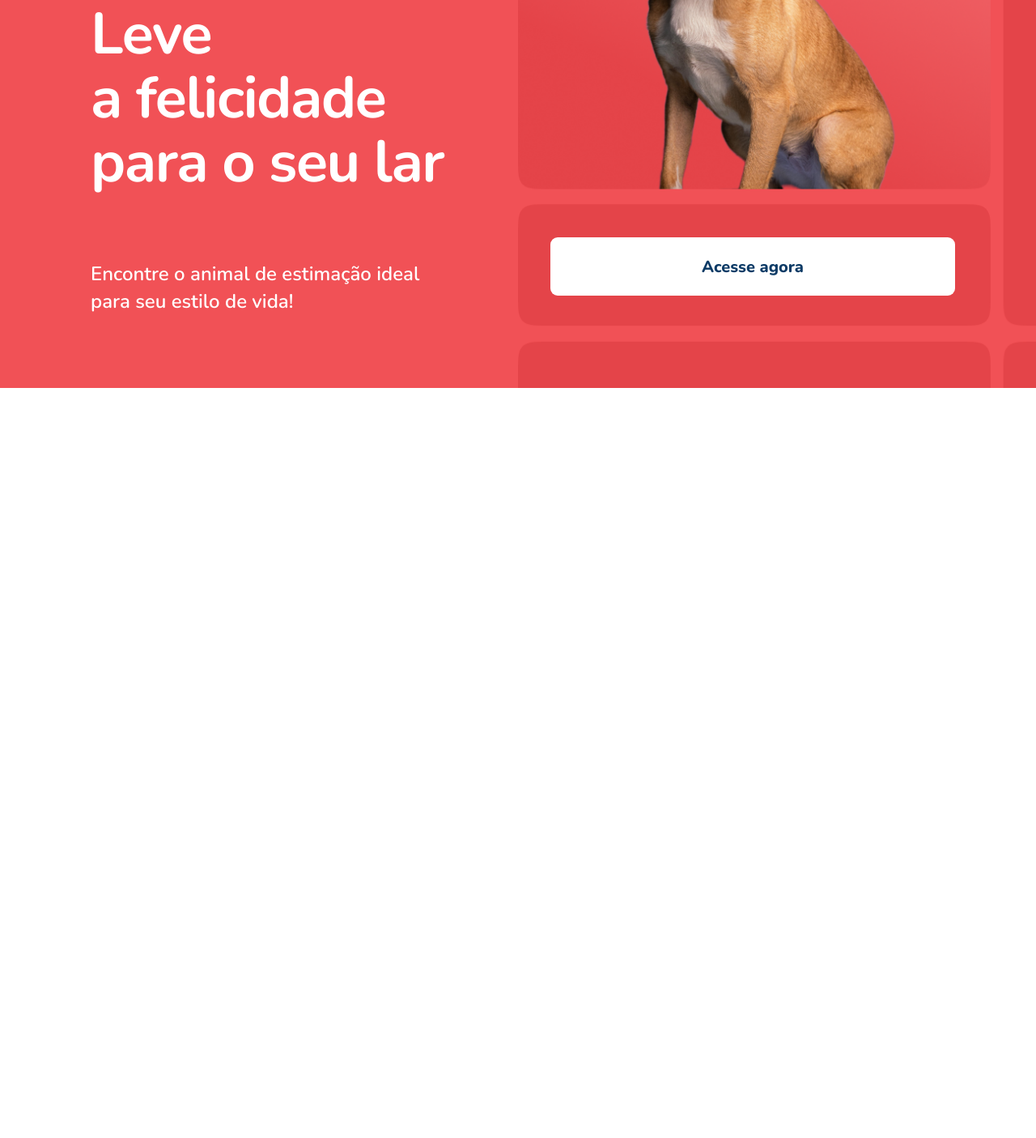
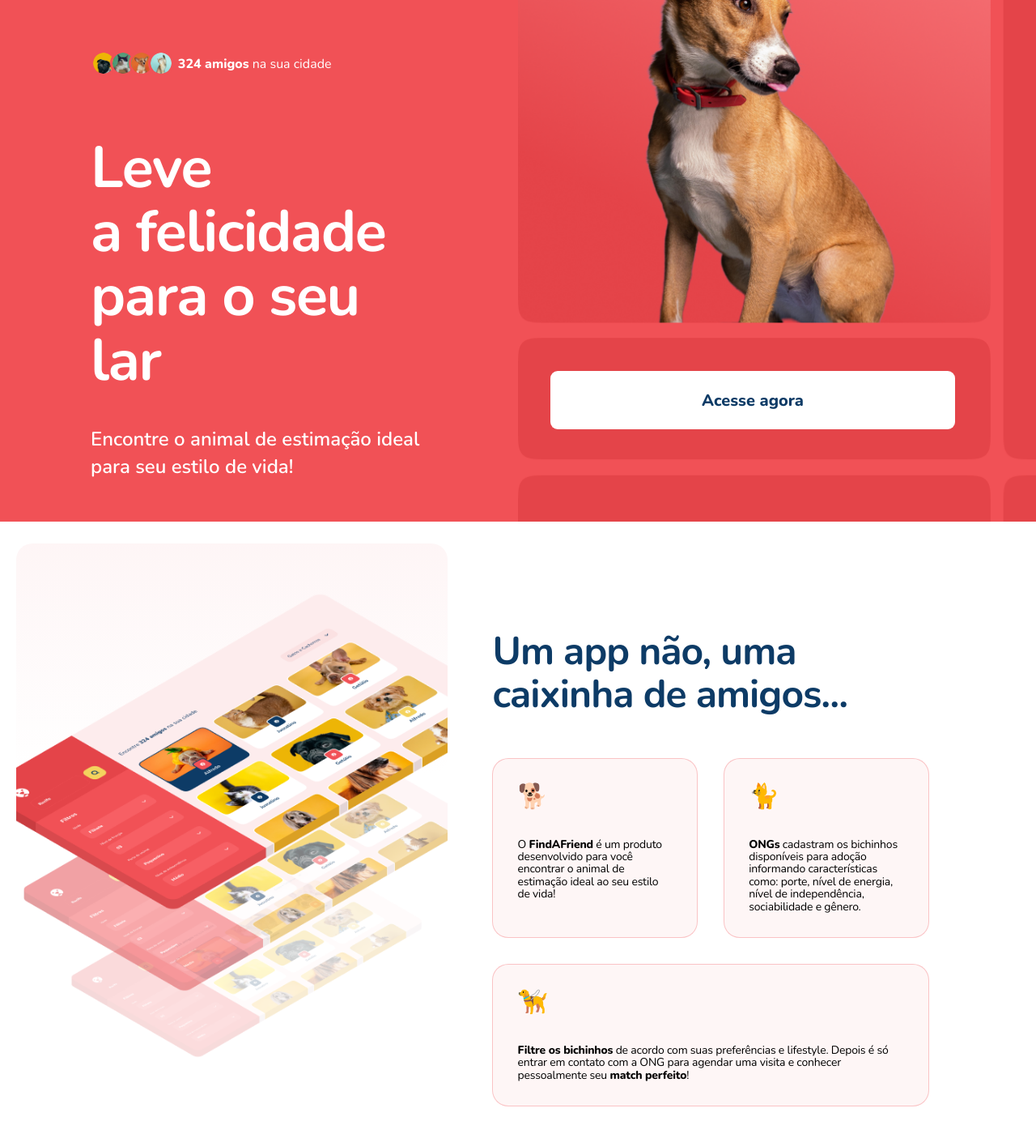
Before and after one commit to rocketseat-education/GCC-Find-A-Friend-Landing-Page, a plain HTML site: page index.html in a window 1280 px wide. Shown: the part 341-1746 px from the top of the page at 81% size. Before the commit the page ends 820 px from the top, so only its background shows below. Drawn offline with nearby package versions, Linux system fonts and the light colour scheme.

Commit message:
chore: created second section

```diff
--- a/index.html
+++ b/index.html
@@ -62,6 +62,30 @@
 
 
     </section>
+    <section id="about">
+        <div class="container">
+            <h1>Um app não, uma caixinha de amigos...</h1>
+                <div class="items">
+                    <div class="item">
+                        <p>🐕</p>
+                        <p>O <strong>FindAFriend</strong> é um produto desenvolvido para você encontrar o animal de estimação ideal ao seu estilo de vida!</p>
+                    </div>
+                    <div class="item">
+                        <p>🐈</p>
+                        <p><strong>ONGs</strong> cadastram os bichinhos disponíveis para adoção informando características como: porte, nível de energia, nível de independência, sociabilidade e gênero.</p>
+                    </div>
+                    <div class="item last">
+                        <p>🦮</p>
+                        <p><strong>Filtre os bichinhos</strong> de acordo com suas preferências e lifestyle. Depois é só entrar em contato com a ONG para agendar uma visita e conhecer pessoalmente seu <strong>match perfeito</strong>!</p>
+                    </div>
+                </div>
 
+        </div>
+        <div class="app-image-wrapper">
+            <div id="app-bg"></div>
+            <img src="./assets/img-app-mobile.png" alt="" id="app-mobile">
+            <img src="./assets/img-app.png" alt="" id="app-desktop">
+        </div>
+    </section>
 </body>
 </html>
--- a/style.css
+++ b/style.css
@@ -14,6 +14,10 @@
     --secondary-text-color: #000000;
     --highlight-color: #F4D35E;
     --white: #ffffff;
+}
+
+body {
+    overflow-x: hidden;
 }
 
 body, button {
@@ -190,6 +194,75 @@ li:hover {
 }
 
 
+/* APP SECTION */
+
+.container {
+    padding: 8rem 2rem
+    2rem 2rem;
+}
+
+#about h1 {
+font-size: 3rem;
+color: var(--main-text-color);
+}
+
+.items {
+    margin-top: 2rem;
+    display: flex;
+    flex-direction: column;
+    gap: 1rem;
+}
+
+.item {
+width: 100%;
+background: hsla(356, 81%, 96%, 0.5);
+border: 1px solid rgba(241, 81, 86, 0.3);
+border-radius: 2rem;
+padding: 3rem 6.7rem 3rem 3rem;
+display: flex;
+flex-direction: column;
+gap: 2.5rem;
+}
+
+.item p:first-of-type  {
+    font-size: 3rem;
+}
+
+.item p {
+    color: var(--secondary-text-color);
+    line-height: 110%;
+    letter-spacing: -0.2px;
+}
+
+.app-image-wrapper{
+    position: relative;
+    margin: 0 auto;
+    display: flex;
+    justify-content: center;
+    overflow: hidden;
+
+}
+
+#app-bg {
+    margin-top: 3rem;
+    background: linear-gradient(180deg, #FDECED 0%, rgba(253, 236, 237, 0) 100%);
+    opacity: 0.5;
+    height: 28.4rem;
+    width: 100%;
+}
+
+#app-mobile{
+    position: absolute;
+    max-width: 58.5rem;
+    width: 130%;
+
+
+}
+
+#app-desktop {
+    display: none;
+}
+
 
 
 
@@ -302,60 +375,85 @@ li:hover {
 
     }
 
+    #about {
+        width: 100vw;
+        max-width: 108rem;
+    }
 
-}
+    .container {
+        margin: 2rem 2rem 0 0;
+        padding: 8rem 2rem 2rem;
+    }
+
+        .items {
+            margin-top: 2rem;
+            display: grid;
+            flex-direction: column;
+            grid-template-columns: 1fr 1fr;
+            gap: 3.2rem;
+            padding: 0;
+        }
+        .last {
+            grid-column: span 2;
+        }
+
+
+    }
 
 
 
-/** ******* MOBILE ********* **/
+
 
 @media (min-width: 1080px) {
 
     #home {
         max-width: 144rem;
-        height: 82rem;
+        height: 98.5rem;
 
     }
 
     header {
-        top: 8rem;
-        max-width: 75rem;
-        width: 52%;
-        margin-left: 11.2rem;
+        top: 0;
+        max-width: 144rem;
+        height: 16.5rem;
+        align-items: flex-start;
+        width: 100%;
+        margin-left: 0;
         padding: 0;
-        background-color: transparent;
-        position: absolute;
+        background-color: var(--theme-color);
+        position: relative;
+        display: block;
 
     }
 
-    #logo img {
+    #logo {
         width: 17.7rem;
+        padding-left: 11.2rem;
+        padding-top: 4rem;
+
     }
 
     button.menu, button.close {
-        width: 7.2rem;
-        height: 7.2rem;
-        border-radius: 1.5rem;
-        z-index: 100;
+        display: none;
     }
 
     button.menu img, button.close img {
-        width: 2.4rem;
-        height: 2.4rem;
+        display: none;
     }
 
     nav {
         position: absolute;
-        background-color: var(--deep-theme-color);
-        width: 58.5rem;
-        height: 53.5rem;
-        border-radius: 20px;
-        padding: 0 2rem 2.8rem;
-        top: 4rem;
-        left: 50%;
-        z-index: 10;
-        transform: scale(0);
-        box-shadow: #E44449 .5;
+        background-color: transparent;
+        max-width: 77.1rem;
+        height: auto;
+        border-radius: 0px;
+        padding: 0 ;
+        top: 0;
+        left: auto;
+        right: 5.2rem;
+        z-index: 100;
+        transform: scale(1);
+        box-shadow: none;
 
 
     }
@@ -370,18 +468,22 @@ li:hover {
     }
 
     ul {
-        gap: 1.6rem;
-        padding-top: 22.7rem;
+        gap: 6.2rem;
+        height: auto;
+        padding-top: 5.2rem;
+        flex-direction: row;
+        justify-content: space-between;
+        align-items: center;
     }
 
     li{
         font-weight: 400;
-        font-size: 3.6rem;
+        font-size: 1.6rem;
     }
 
 
     .main-content {
-        padding: 3rem 0 0 11.2rem;
+        padding: 3rem 11.2rem 0 11.2rem;
     }
 
     .pre-title {
@@ -402,7 +504,7 @@ li:hover {
 
     .main-content h1 {
         font-size: 7.2rem;
-        width: 100%;
+        width: 83%;
 
     }
 
@@ -412,19 +514,90 @@ li:hover {
         line-height: 3.4rem;
         max-width: 40.7rem;
         width: 100%;
+        margin-top: 4rem;
+
+    }
+
+    #about {
+        width: 100%;
+        max-width: 144rem;
+        display: flex;
+        flex-direction: row-reverse;
+        gap: 5.5rem;
+        overflow: hidden;
+        padding: 0 11.2rem 0 2rem;
+    }
+
+    #about h1 {
+        font-size: 4.8rem;
+        max-width: 54rem;
+    }
+
+    .container {
+        max-width: 47%;
+        margin-top: 13.4rem;
+
+        padding: 0;
+    }
+
+    .items {
+        margin-top: 5.2rem;
+        margin-bottom: 13.4rem;
+        padding:  0;
+    }
+
+
+    .app-image-wrapper{
+        position: relative;
+        display: flex;
+        justify-content: center;
+        max-width: 47%;
+        height: 78.5rem;
 
     }
 
 
+    #app-bg {
+    border-radius: 2rem;
+    width: 58.5rem;
+    margin-top: 2.7rem;
+    }
 
-}
+    #app-mobile{
+        display: none;
+
+    }
+
+    #app-desktop {
+        display: block;
+        position: absolute;
+        max-width: 58.5rem;
+        top: 8.7rem;
+    }
+
+    .item {
+        padding: 3rem;
+        gap: 3.5rem;
+        }
 
 
-@media (min-width: 1361px) {
 
-    nav {
-        left: auto;
-        right: 9.5rem;
+
     }
 
-}
+    @media (min-width: 1361px) {
+
+        nav {
+            left: auto;
+            right: 11.2rem;
+        }
+
+        .main-content h1 {
+            width: 100%;
+
+
+
+    }
+        .main-subtitle {
+            margin-top: 8rem;
+        }
```
Also changed, not shown: assets/img-app-mobile.png (added), assets/img-app.png (added).
